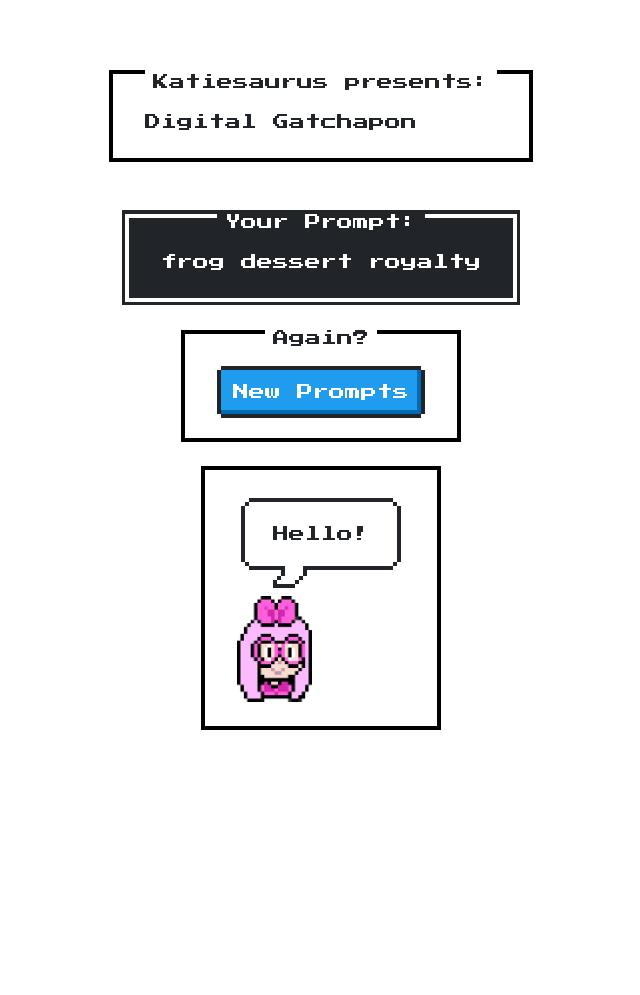
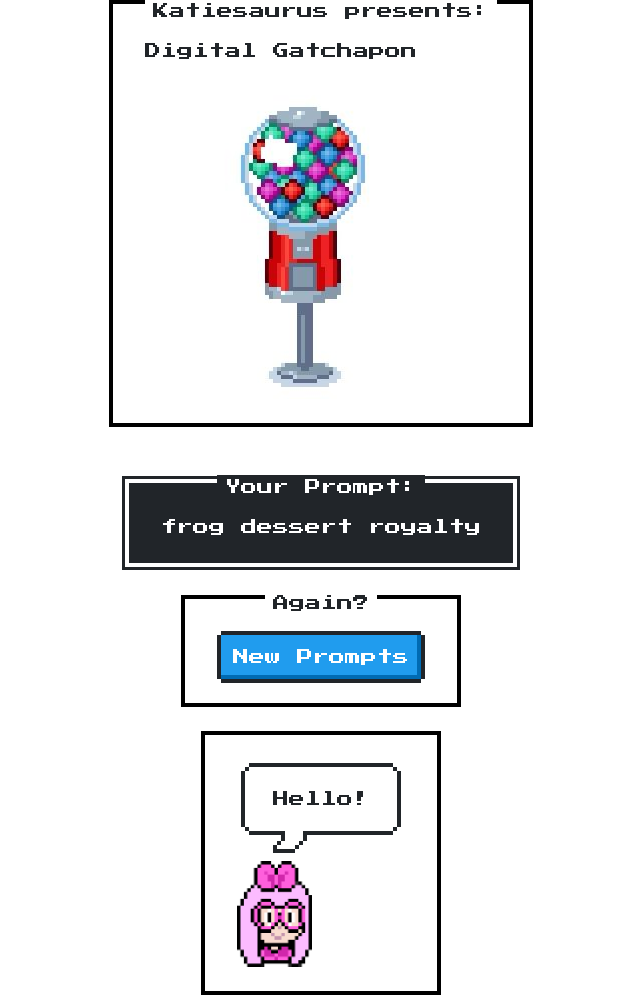
Before and after one commit to katiesaurus/katiesaurus.github.io, a plain HTML site: page digital-gatcha/index.html in a window 1280 px wide. Shown: the whole page, without its empty margins (319-959 px from the left). Before the commit the page ends 800 px from the top, so only its background shows below. Drawn offline with nearby package versions, Linux system fonts and the light colour scheme.

Commit message:
add gatcha

```diff
--- a/digital-gatcha/index.html
+++ b/digital-gatcha/index.html
@@ -30,6 +30,7 @@
 <!--There are a bunch of different container options the NES.css guide. Your containers can be light or dark; have a title or no title; rounded our squared off.--><div class="nes-container with-title">
      <span class="title">Katiesaurus presents:</span>
      <p>Digital Gatchapon</p>
+     <img src="assets/b812d494d332e7a60fed648d093401e3.jpg">
 </div>
 <br>
 <br>
```
Also changed, not shown: digital-gatcha/assets/b812d494d332e7a60fed648d093401e3.jpg (added).
